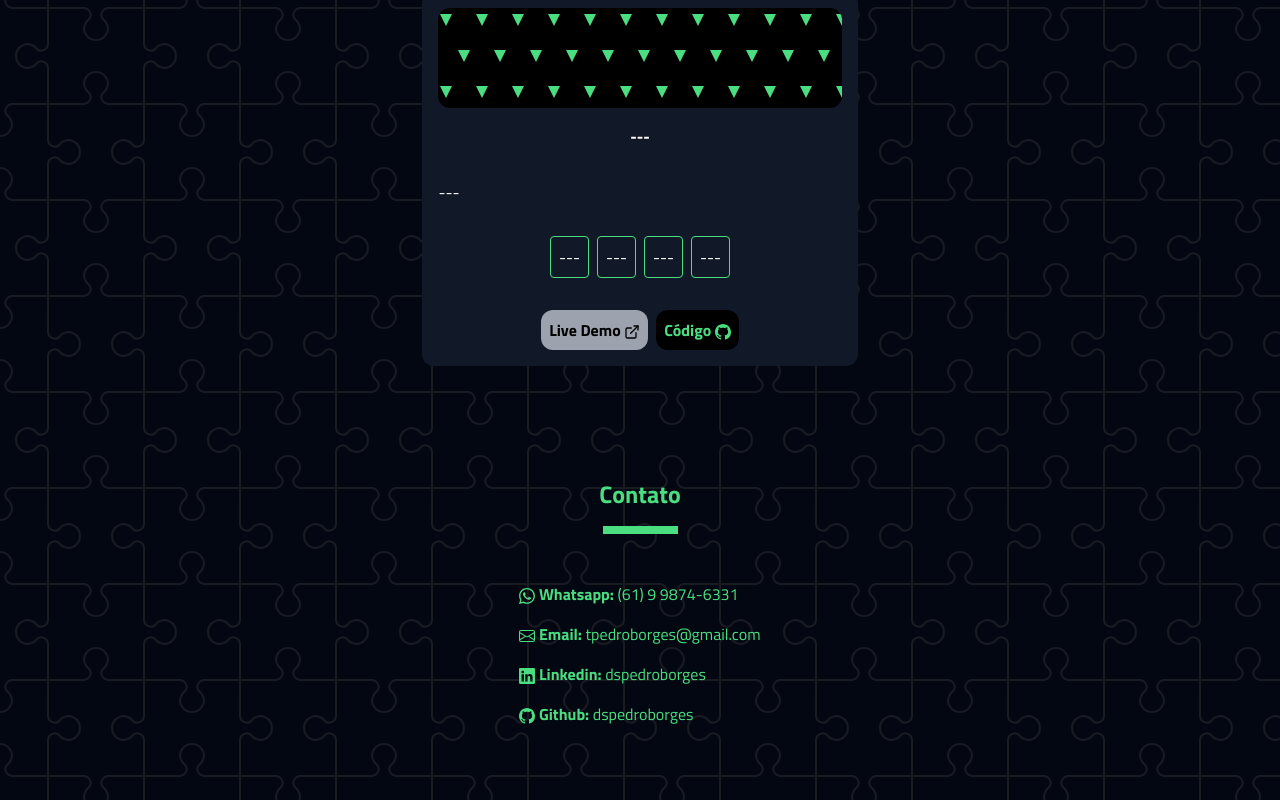
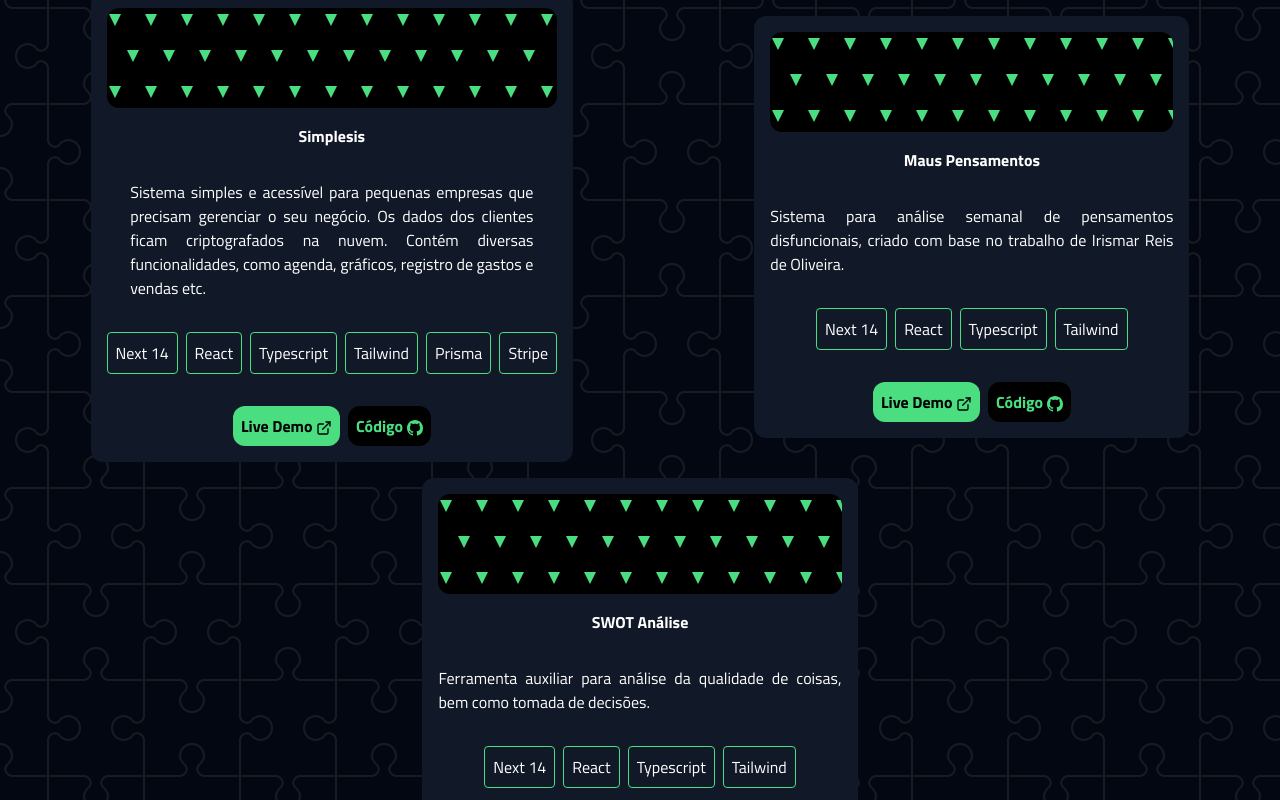
Before and after one commit to dspedroborges/next-portfolio, a Next.js app: page / in a window 1280 px wide. Shown: the part 1000-1800 px from the top of the page. Built offline with nearby package versions, Linux system fonts and the light colour scheme.

Commit message:
atualização do portfólio

```diff
--- a/src/pages/index.tsx
+++ b/src/pages/index.tsx
@@ -17,11 +17,25 @@ const options = [
 
 const projects = [
   {
-    title: "---",
-    description: "---",
-    techs: ["---", "---", "---", "---"],
-    liveDemoLink: "",
+    title: "Simplesis",
+    description: "Sistema simples e acessível para pequenas empresas que precisam gerenciar o seu negócio. Os dados dos clientes ficam criptografados na nuvem. Contém diversas funcionalidades, como agenda, gráficos, registro de gastos e vendas etc.",
+    techs: ["Next 14", "React", "Typescript", "Tailwind", "Prisma", "Stripe"],
+    liveDemoLink: "https://simplesis.vercel.app/",
     codeLink: "https://github.com/dspedroborges/---",
+  },
+  {
+    title: "Maus Pensamentos",
+    description: "Sistema para análise semanal de pensamentos disfuncionais, criado com base no trabalho de Irismar	Reis de Oliveira.",
+    techs: ["Next 14", "React", "Typescript", "Tailwind",],
+    liveDemoLink: "https://mauspensamentos.vercel.app/",
+    codeLink: "https://github.com/dspedroborges/maus-pensamentos",
+  },
+  {
+    title: "SWOT Análise",
+    description: "Ferramenta auxiliar para análise da qualidade de coisas, bem como tomada de decisões.",
+    techs: ["Next 14", "React", "Typescript", "Tailwind",],
+    liveDemoLink: "https://swotanalise.vercel.app/",
+    codeLink: "https://github.com/dspedroborges/swot",
   },
 ];
 
```
